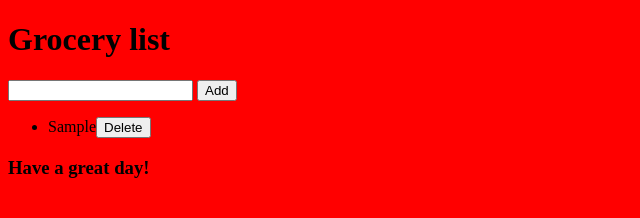
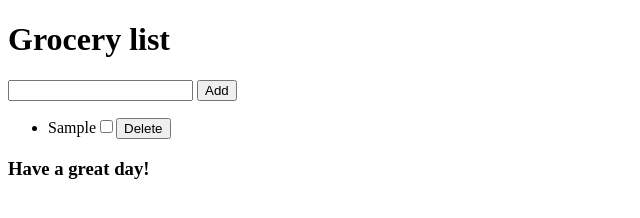
Before and after one commit to maadzjaa/grocery-list, a website built with Vite: page index.html in a window 1280 px wide. Both pictures are taken after typing "Sample" into the empty fields and a click on the button "Add". Shown: the whole page, without its empty margins (0-640 px from the left). Built offline with nearby package versions, Linux system fonts and the light colour scheme.

Commit message:
feature: add checkbox input

```diff
--- a/src/main.ts
+++ b/src/main.ts
@@ -39,9 +39,23 @@ function renderGroceries(): void {
 
 		const groceryBtn = document.createElement('button');
 		groceryBtn.innerHTML = 'Delete';
-
 		groceryBtn.addEventListener('click', () => deleteGroceryItem(grocery.id));
 
+		const groceryInput = document.createElement('input');
+		groceryInput.type = 'checkbox';
+		groceryInput.className = 'item-checked';
+
+		function check(): void {
+			groceryInput.checked = true;
+		}
+
+		function uncheck(): void {
+			groceryInput.checked = false;
+		}
+
+		groceryInput.addEventListener('click', check);
+
+		groceryLi.appendChild(groceryInput);
 		groceryLi.appendChild(groceryBtn);
 		groceryList?.appendChild(groceryLi); // ? - pobieramy z drzewa DOM i to moze byc nullem dlatego jest optional chaining
 	});
--- a/src/style.scss
+++ b/src/style.scss
@@ -1,3 +1,7 @@
-body {
-	background-color: red;
+// body {
+// 	background-color: red;
+// }
+
+.item-checked {
+	text-decoration: overline;
 }
```
